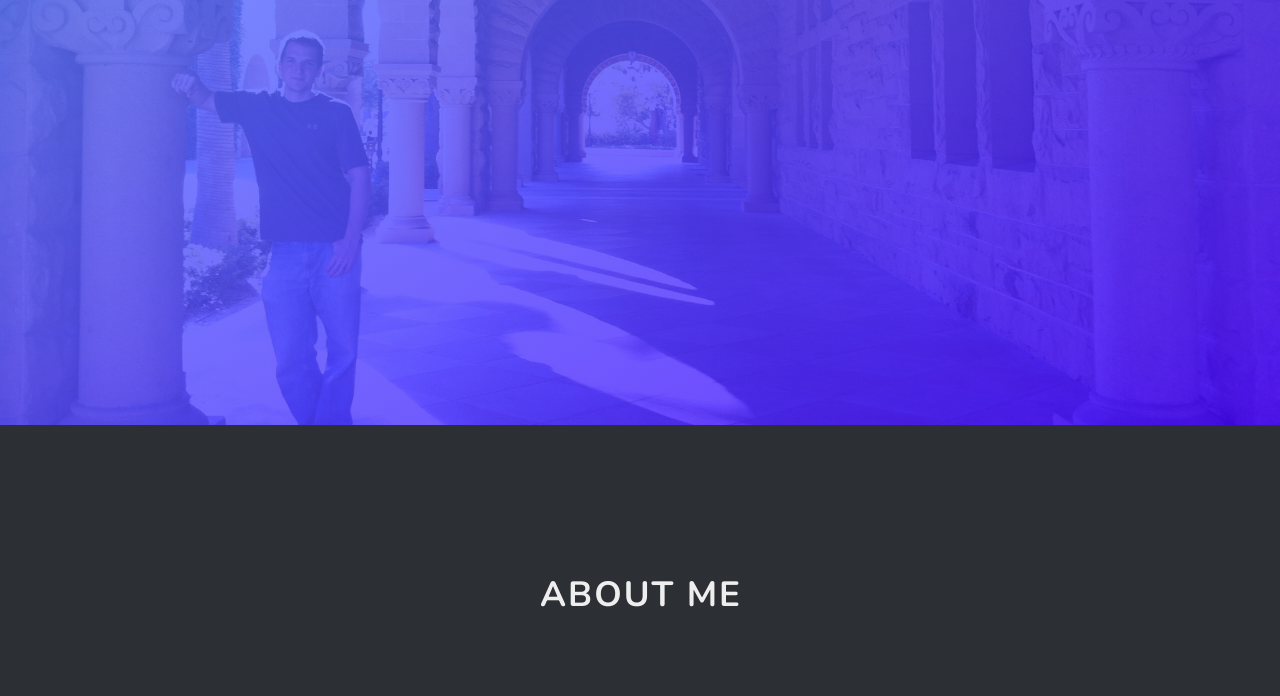
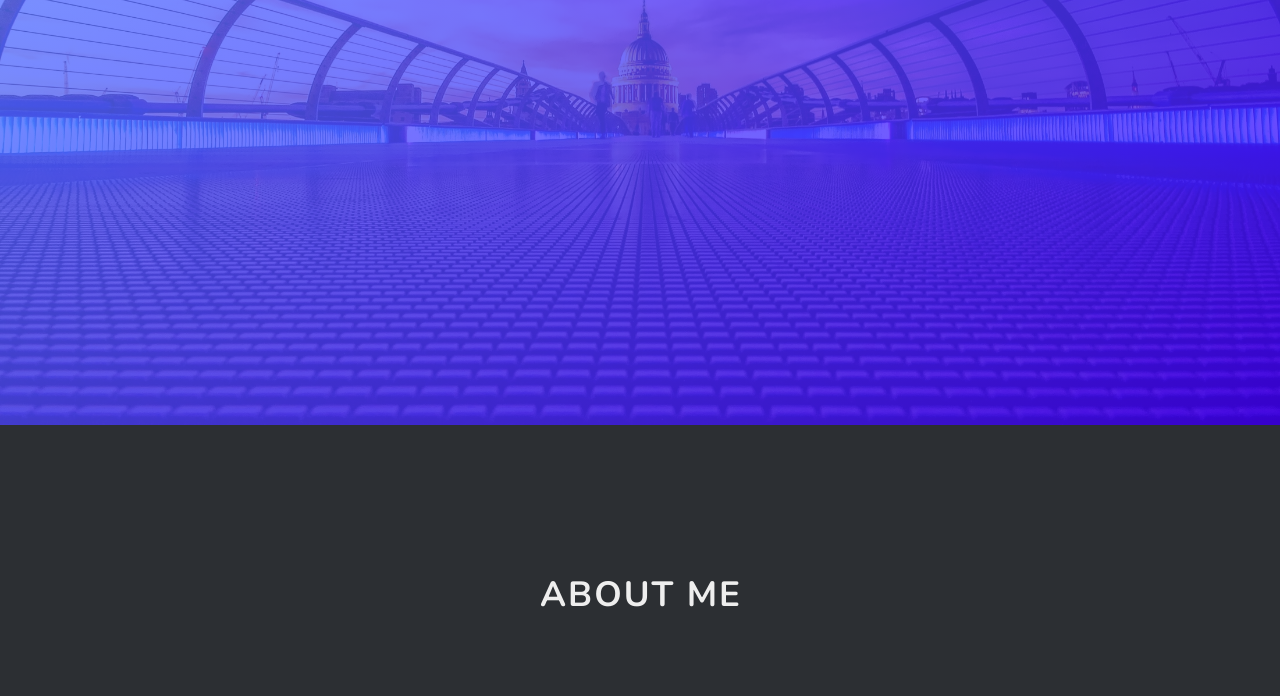
Before and after one commit to darinallen/darinallen, a Gatsby site: page / in a window 1280 px wide. Shown: the part 351-1047 px from the top of the page. Built offline with nearby package versions, Linux system fonts and the light colour scheme; Gatsby itself is replaced by a stand-in of ours.

Commit message:
Update header image

```diff
--- a/src/components/Header/header.module.scss
+++ b/src/components/Header/header.module.scss
@@ -4,9 +4,9 @@
 .header {
   height: 97vh;
   background-image: linear-gradient(to right bottom, rgba($color-primary-light, 0.8), rgba($color-primary-dark, 0.8)),
-    url('./darin.jpg');
+    url('./city.jpg');
   background-size: cover;
-  background-position: left;
+  background-position: center;
   position: relative;
 }
 
```
Also changed, not shown: src/components/Header/city.jpg (added), src/components/Header/product.jpeg (deleted).
